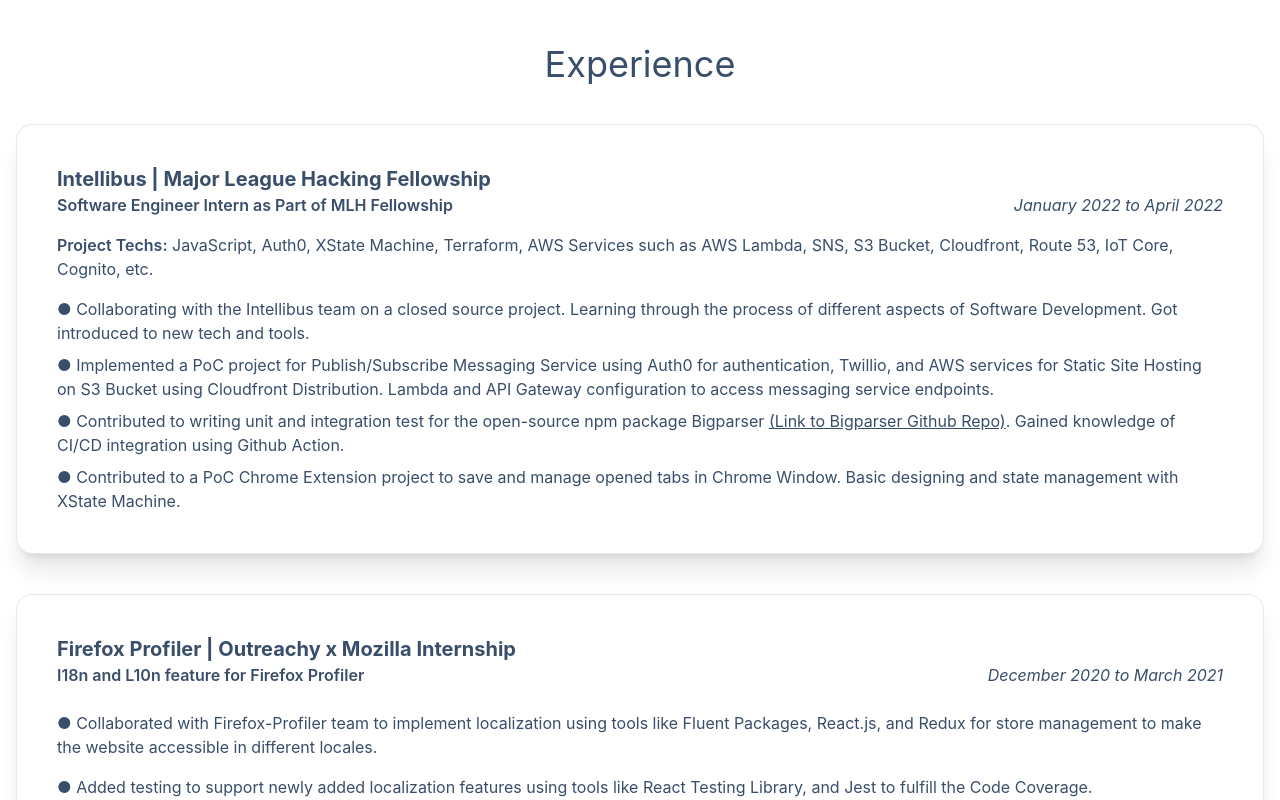
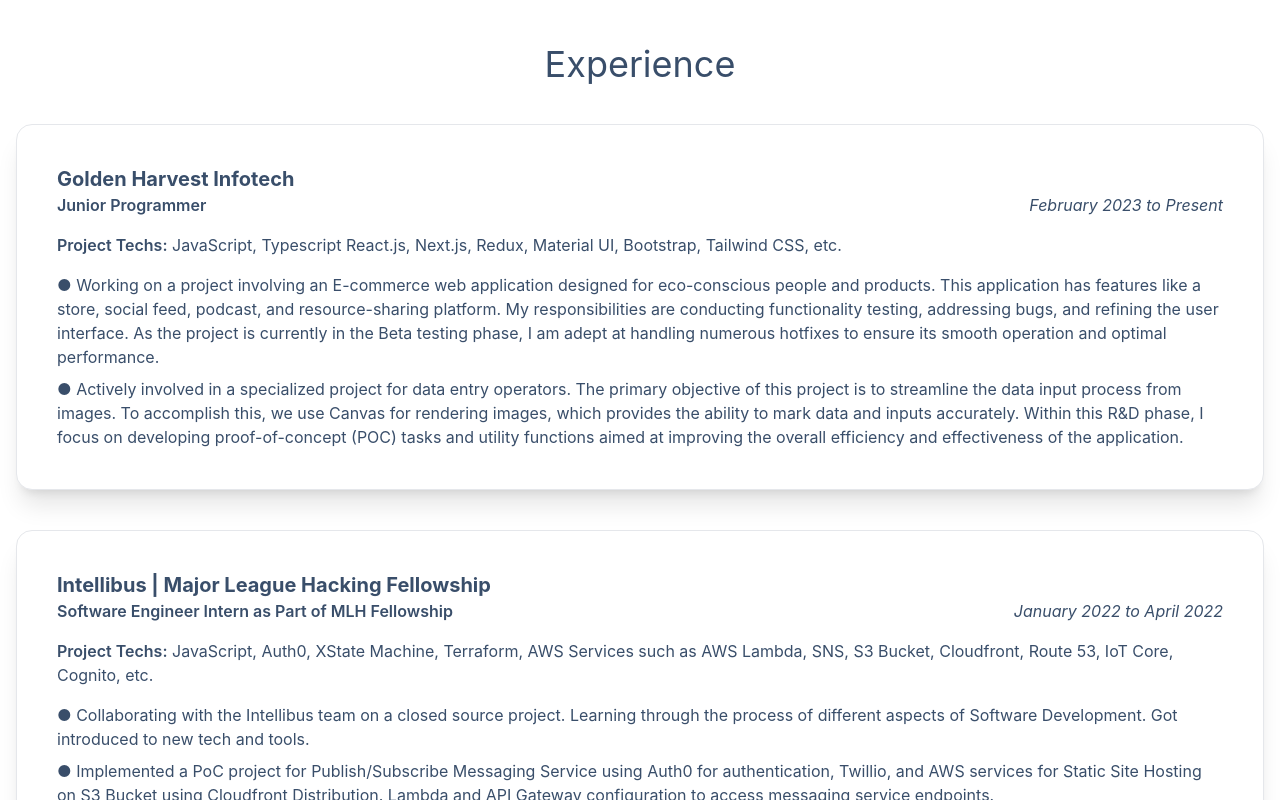
Before and after one commit to CipherGirl/CipherGirl.github.io, a React (Create React App) app: page / in a window 1280 px wide. Shown: the part 820-1620 px from the top of the page. Built offline with nearby package versions, Linux system fonts and the light colour scheme.

Commit message:
Update with GHIT info and Form Fix

```diff
--- a/package.json
+++ b/package.json
@@ -4,6 +4,7 @@
   "version": "0.1.0",
   "private": true,
   "dependencies": {
+    "@emailjs/browser": "^3.11.0",
     "@testing-library/jest-dom": "^5.16.4",
     "@testing-library/react": "^13.3.0",
     "@testing-library/user-event": "^13.5.0",
@@ -20,7 +21,7 @@
     "web-vitals": "^2.1.4"
   },
   "scripts": {
-    "start": "react-scripts start",
+    "dev": "react-scripts start",
     "build": "react-scripts build && echo '/* /index.html  200' | cat >build/_redirects ",
     "predeploy": "npm run build",
     "deploy": "gh-pages -b main -d build",
--- a/src/Pages/Home/About.js
+++ b/src/Pages/Home/About.js
@@ -192,7 +192,7 @@ const About = () => {
                 </div>
                 <div className="flex items-center gap-1 border border-slate-200 rounded-sm px-1 m-[2px]">
                   <img
-                    src={require('../../Assets/expressjs_logo.svg').default}
+                    src="/skills/expressjs.svg"
                     alt="svgImg-express"
                     width={22}
                   />
@@ -242,7 +242,7 @@ const About = () => {
                   <h3 className="font-semibold">C++</h3>
                 </div>
                 <div className="flex items-center gap-1 border border-slate-200 rounded-sm px-1 m-[2px]">
-                  <img alt="svgImg" width={24} src="/skills/python.svg" />
+                  <img alt="svgImg" width={24} src="/python.svg" />
                   <h3 className="font-semibold">Python</h3>
                 </div>
               </motion.div>
--- a/src/Pages/Home/Contact.js
+++ b/src/Pages/Home/Contact.js
@@ -1,15 +1,15 @@
 import React from 'react';
-import { useRef, useEffect } from 'react';
-import emailjs from 'emailjs-com';
+import { useRef, useEffect, useState } from 'react';
+import emailjs from '@emailjs/browser';
 import { motion } from 'framer-motion';
 
 const Contact = () => {
+  const [buttonText, setButtonText] = useState('Send Message');
   const myRef = useRef();
   const form = useRef();
 
   const sendEmail = (e) => {
     e.preventDefault();
-
     emailjs
       .sendForm(
         'service_fiarr9c',
@@ -19,13 +19,17 @@ const Contact = () => {
       )
       .then(
         (result) => {
-          console.log(result.text);
+          e.target.reset();
+          setButtonText('Send A555gain');
+          alert('Message received! Will get back to you shortly.');
         },
         (error) => {
-          console.log(error.text);
+          alert('Something went wrong! ', error.text);
+          setButtonText('Try Again');
         }
       );
   };
+
   function scrollToComponent() {
     if (window.location.hash === '#contact') {
       myRef.current.scrollIntoView();
@@ -226,9 +230,10 @@ const Contact = () => {
               </motion.div>
               <motion.button
                 variants={item}
-                class="inline-block self-end bg-slate-600 font-bold rounded-lg px-6 py-4 uppercase text-sm text-white"
+                class="d-flex flex-row items-center justify-between gap-2 self-end bg-slate-600 font-bold rounded-lg px-6 py-4 uppercase text-sm text-white"
+                onClick={() => setButtonText('Sending...')}
               >
-                Send Message
+                {buttonText}
               </motion.button>
             </motion.form>
           </div>
--- a/src/Pages/Home/Experience.js
+++ b/src/Pages/Home/Experience.js
@@ -25,6 +25,54 @@ const Experience = () => {
     >
       <h1 className="text-4xl">Experience</h1>
       <div className="max-w-7xl flex flex-col gap-10">
+        <motion.div
+          initial="hidden"
+          whileInView="visible"
+          variants={variants}
+          transition={{
+            duration: 0.5,
+            ease: easing,
+            delay: 0.1,
+          }}
+          className="card bg-base-100 shadow-xl border p-10"
+        >
+          <div className="mb-4">
+            <h1 className="text-xl font-bold">Golden Harvest Infotech</h1>
+            <h2 className="font-semibold">
+              Junior Programmer
+              <em className="float-right font-normal">
+                February 2023 to Present
+              </em>
+            </h2>
+          </div>
+          <h3>
+            <span className="font-semibold"> Project Techs:</span> JavaScript,
+            Typescript React.js, Next.js, Redux, Material UI, Bootstrap,
+            Tailwind CSS, etc.
+          </h3>
+          <div className="mt-4 flex flex-col gap-2">
+            <p>
+              ● Working on a project involving an E-commerce web application
+              designed for eco-conscious people and products. This application
+              has features like a store, social feed, podcast, and
+              resource-sharing platform. My responsibilities are conducting
+              functionality testing, addressing bugs, and refining the user
+              interface. As the project is currently in the Beta testing phase,
+              I am adept at handling numerous hotfixes to ensure its smooth
+              operation and optimal performance.
+            </p>
+            <p>
+              ● Actively involved in a specialized project for data entry
+              operators. The primary objective of this project is to streamline
+              the data input process from images. To accomplish this, we use
+              Canvas for rendering images, which provides the ability to mark
+              data and inputs accurately. Within this R&D phase, I focus on
+              developing proof-of-concept (POC) tasks and utility functions
+              aimed at improving the overall efficiency and effectiveness of the
+              application.
+            </p>
+          </div>
+        </motion.div>
         <motion.div
           initial="hidden"
           whileInView="visible"
```
Also changed, not shown: public/skills/expressjs.svg (added), 1 other file (tests, documents, lock files or other folders).
